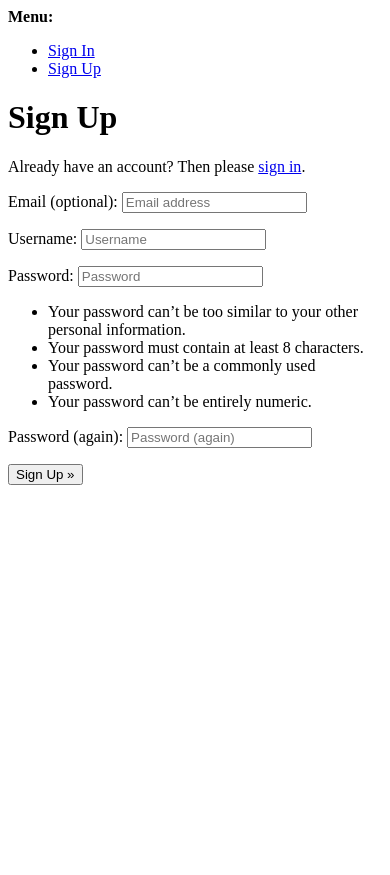
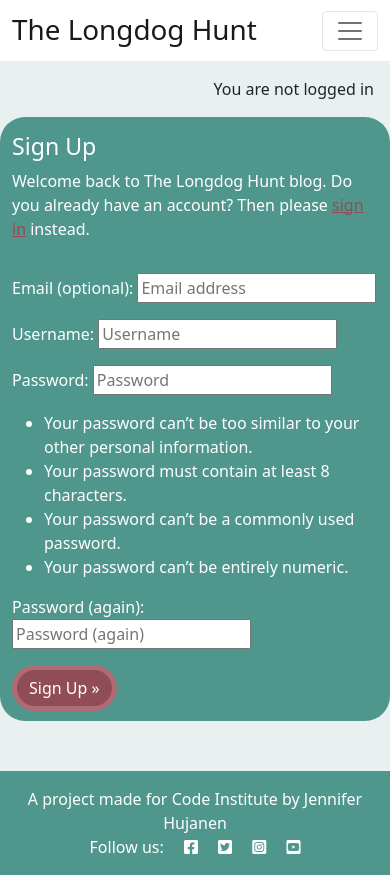
Before and after one commit to Hujanen91/The-Longdog-Hunt-PP4, a Django app: page /accounts/signup/ in a window 390 px wide. Before the commit the page ends 485 px from the top, so only its background shows below. Run offline with Django 4.2, Linux system fonts and the light colour scheme.

Commit message:
Style signup form

```diff
--- a/static/css/style.css
+++ b/static/css/style.css
@@ -1,5 +1,6 @@
 .flex-shrink-0 {
     background-color: #e9f0f0;
+    padding-bottom: 50px;
 }
 
 .author {
@@ -15,6 +16,35 @@
 
 .about-profile-img {
     border-radius: 50px ;
+}
+
+.container {
+    background-color: #4f968c;
+    color: #ffff;
+    border-radius: 25px;
+}
+
+.link {
+    color: #914D57;
+}
+
+.btn {
+    background-color: #914D57;
+    color: #ffff;
+    border-width: 5px;
+    border-radius: 25px;
+    border-color: #af6c76;
+    margin-bottom: 10px;
+
+}
+
+.btn:hover {
+    background-color: #ce919b;
+    color: #000000;
+    border-width: 5px;
+    border-radius: 25px;
+    border-color: #914D57;
+    margin-bottom: 10px;
 }
 
 .footer {
--- a/templates/account/login.html
+++ b/templates/account/login.html
@@ -12,7 +12,7 @@
         <div class="col-md-8 mt-3 offset-md-2">
             <h3>{% trans "Sign In" %}</h3>
 
-            <p>{% blocktrans %}Welcome back to the code|star blog. To leave a comment or like a post, please log in. If
+            <p>{% blocktrans %}Welcome back to The Longdog Hunt blog. To leave a comment or like a post, please log in. If
                 you
                 have not created an account yet, then <a class="link" href="{{ signup_url }}">sign up</a>
                 first.{% endblocktrans %}</p>
--- a/templates/account/signup.html
+++ b/templates/account/signup.html
@@ -1,21 +1,38 @@
-{% extends "account/base.html" %}
+{% extends "base.html" %}
 
 {% load i18n %}
 
 {% block head_title %}{% trans "Signup" %}{% endblock head_title %}
 
 {% block content %}
-<h1>{% trans "Sign Up" %}</h1>
+<div class="container">
+  <div class="row">
+    <div class="col-md-8 mt-3 offset-md-2">
+      <h3>{% trans "Sign Up" %}</h3>
 
-<p>{% blocktrans %}Already have an account? Then please <a href="{{ login_url }}">sign in</a>.{% endblocktrans %}</p>
+      <p>{% blocktrans %}
+        Welcome back to The Longdog Hunt blog.
+        Do you already have an account? Then please
+        <a class="link" href="{{ login_url }}">sign in</a>
+        instead.
+      {% endblocktrans %}</p>
+    </div>
+  </div>
+  <div class="row">
+    <div class="col-md-8 mt-3 offset-md-2">
+      <form class="signup" id="signup_form" method="post"
+        action="{% url 'account_signup' %}">
+        {% csrf_token %}
+        {{ form.as_p }}
+        {% if redirect_field_value %}
+        <input type="hidden" name="{{ redirect_field_name }}"
+          value="{{ redirect_field_value }}" />
+        {% endif %}
+        <button class="btn btn-signup right" type="submit">
+          {% trans "Sign Up" %} &raquo;</button>
+      </form>
+    </div>
+  </div>
+</div>
 
-<form class="signup" id="signup_form" method="post" action="{% url 'account_signup' %}">
-  {% csrf_token %}
-  {{ form.as_p }}
-  {% if redirect_field_value %}
-  <input type="hidden" name="{{ redirect_field_name }}" value="{{ redirect_field_value }}" />
-  {% endif %}
-  <button type="submit">{% trans "Sign Up" %} &raquo;</button>
-</form>
-
-{% endblock content %}
+{% endblock %}
--- a/templates/base.html
+++ b/templates/base.html
@@ -29,7 +29,7 @@
     <link rel="stylesheet" href="{% static 'css/style.css' %}">
 
     <!-- Favicon -->
-    <link type="image/png" sizes="16x16" rel="icon" href="{% static 'images/favicon/favicon-16x16.png' %}">
+    <link type="image/png" sizes="16x16" rel="icon" href="{% static 'favicon/favicon-16x16.png' %}">
 </head>
 
 <body class="d-flex flex-column h-100 main-bg">
```
